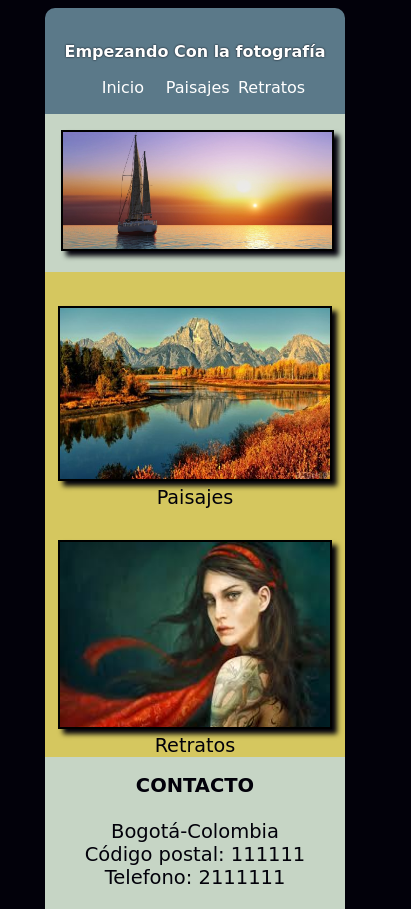
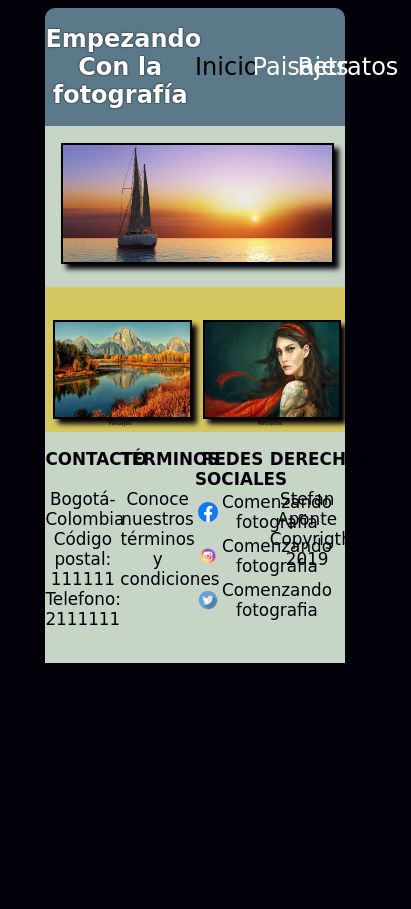
Before and after one commit to NicolasApm/ProyectoDesarrollowebCss, a plain HTML site: page index.html in a window 390 px wide. Shown: the top 909 px of the page, 411 px wide, since content can reach past the window. After the commit the page ends 844 px from the top, so only its background shows below. Drawn offline with Linux system fonts and the light colour scheme.

Commit message:
ultima version
Ultimos cambios de correccion estilos

```diff
--- a/css/estilos_principal.css
+++ b/css/estilos_principal.css
@@ -16,14 +16,13 @@ body{
   animation-duration: 1s;
   animation-name: slideinP;
   font-family: 'Dancing Script', cursive;
+  font-size: 1.5em;
 }
 /*****************************Barra de navegacion***********************************/
 
  .header {
   background-color:var(--header-bg-color);
   color: var(--font-color-white);
-  font-size: 1.5vw;
-
  }
  .header {
   display: flex;
@@ -123,7 +122,7 @@ body{
   flex-flow: row wrap;
   margin: 0 auto 2vh auto;
   text-align: center;
-  font-size:1.3vw;
+  font-size:0.7em;
 }
  .footer [class*="fbloque"]{
   width: 25%;;
@@ -136,7 +135,6 @@ body{
  .footer div span:first-child {
   text-transform:uppercase;
   font-weight: bold;
-
 }
  .fbloque3 img {
   width: 20px;
@@ -145,8 +143,7 @@ body{
 }
  td:nth-child(even){width: 100%;}
  td:nth-child(odd){width: 5%;}
- .Table{
-}
+
  #item1, #item2,#item3 {
   width: 100%;
  }
@@ -172,16 +169,16 @@ body{
   }
   /**********pie pagina**********/
   .footer{
-   font-size: 1.4em;
+   font-size: 5vw;
   }
   .footer [class*="fbloque"]{
     width: 100%;
   }
   .Table{
     margin: 1vh 15vw 1vh 15vw;
-   /*text-align: left !important;*/
   }
- /*************************Resolucion SmarthPhone*******************************/
+}
+   /*************************Resolucion SmarthPhone*******************************/
 }
 @media all and (max-width: 480px) {
   .header span:first-child {width: 100%;}
@@ -197,7 +194,7 @@ body{
      margin-right: 3vw !important;
      padding: 0 2vw 0 2vw;
    }
-   .contenedor2{font-size: 1.2em;}
+   .contenedor2{font-size: 1em;}
    .contenedor2 [class*="bloque"]{
     width: 100%;
    }
--- a/css/estilos_secundario.css
+++ b/css/estilos_secundario.css
@@ -30,7 +30,6 @@
 .contenedorimg [class*="item"]:nth-child(even){
   -webkit-filter: grayscale(100%); /* Chrome, Safari, Opera */
   filter: grayscale(100%);
-  background-color: blue;
 }
 .contenedorimg .item1{
   -webkit-filter: blur(10px); /* Chrome, Safari, Opera */
--- a/index.html
+++ b/index.html
@@ -2,7 +2,6 @@
 <html>
   <head>
     <link rel="stylesheet" href="css/estilos_principal.css">
-    <link rel="stylesheet" href="css/estilos_secundario.css">
     <link rel="stylesheet" href="css/keyframeQ.css">
     <meta charset="utf-8">
     <meta name="viewport" content="width=device-width, initial-scale=1.0">
@@ -12,7 +11,7 @@
       <nav class="header">
        <span class="item"><strong>Empezando Con la fotografía</strong></span>
        <span class="item">Inicio</span>
-       <span class="item"><a href="paisaje.html">Paisajes</a></span>
+       <span class="item"><a href="paisj.html">Paisajes</a></span>
        <span class="item"><a href="retratos.html">Retratos</a></span>
      </nav>
     <section>
@@ -70,3 +69,8 @@
     </div>
   </footer>
 </html>
+<style media="screen">
+.header .item:nth-child(2) {
+    color: black;
+  }
+</style>
```
Also changed, not shown: paisj.html (renamed from paisaje.html, +6 -1 lines), retratos.html (+7 -2 lines), DancingScript.ttf (deleted).
